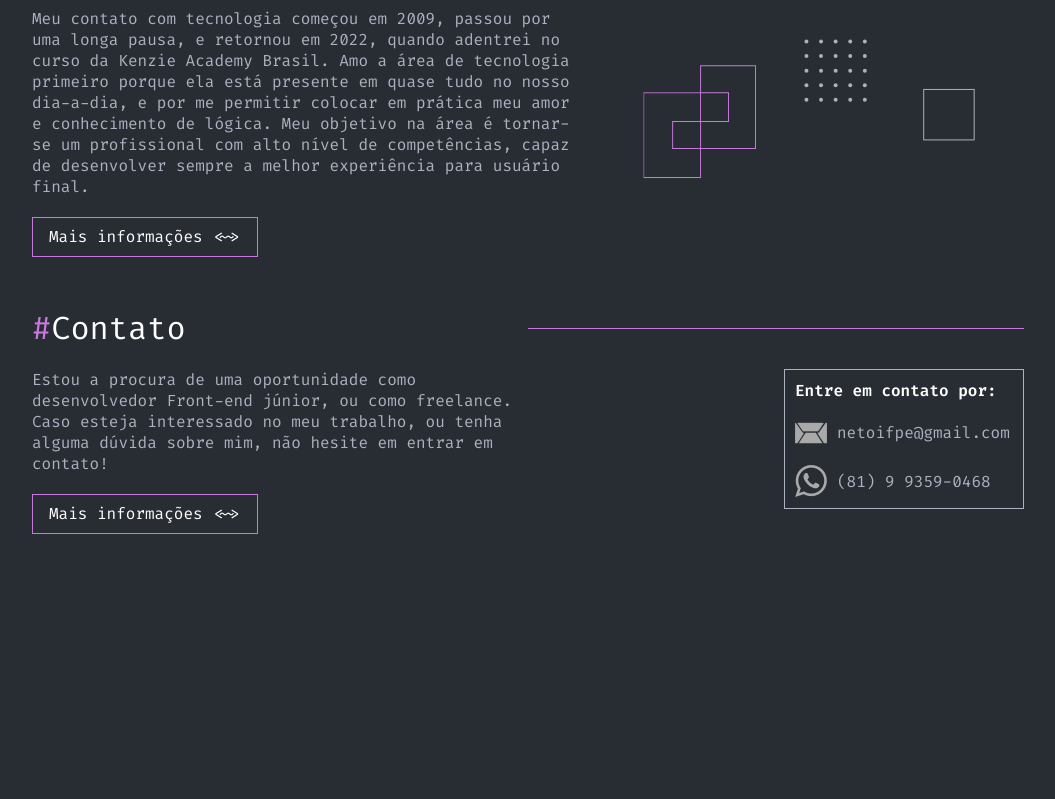
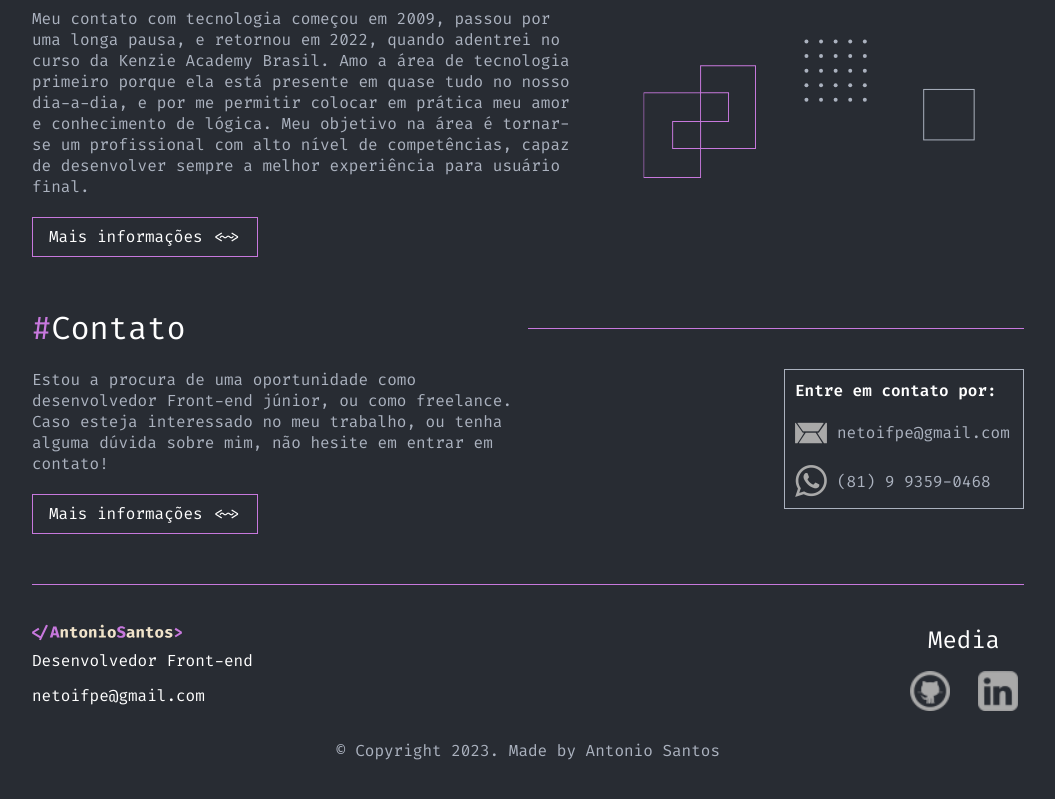
Before and after one commit to AntonioSantosBJPE/PortfolioAntonioSantos, a React (Vite) app: page / in a window 1280 px wide. Shown: the part 1779-2578 px from the top of the page, without its empty margins (112-1167 px from the left). Before the commit the page ends 2313 px from the top, so only its background shows below. Built offline with nearby package versions, Linux system fonts and the light colour scheme.

Commit message:
feat: create the footer component

```diff
--- /dev/null
+++ b/src/components/Footer/index.jsx
@@ -0,0 +1,36 @@
+import { LinkNavigation } from "../LinkNavigation";
+import { StyledFooter } from "./style";
+
+export const Footer = () => {
+  return (
+    <StyledFooter>
+      <div>
+        <div>
+          <img src="../../../public/logo.svg" alt="" />
+          <h4>Desenvolvedor Front-end</h4>
+          <h4>netoifpe@gmail.com</h4>
+        </div>
+        <div>
+          <h2>Media</h2>
+          <div>
+            <LinkNavigation
+              variant="ExternalIcon"
+              to="https://github.com/AntonioSantosBJPE"
+              target="_blank"
+            >
+              <img src="../../../public/github.png" alt="imagem github" />
+            </LinkNavigation>
+            <LinkNavigation
+              variant="ExternalIcon"
+              to="https://www.linkedin.com/in/antonio-santos-b934a479/"
+              target="_blank"
+            >
+              <img src="../../../public/linkedin.png" alt="imagem linkedin" />
+            </LinkNavigation>
+          </div>
+        </div>
+      </div>
+      <h3>© Copyright 2023. Made by Antonio Santos</h3>
+    </StyledFooter>
+  );
+};
--- /dev/null
+++ b/src/components/Footer/style.js
@@ -0,0 +1,79 @@
+import styled from "styled-components";
+
+export const StyledFooter = styled.footer`
+  width: 100%;
+  max-width: 1024px;
+  height: 225px;
+
+  margin: 0 auto;
+  border-top: 1px solid var(--color-primary);
+  padding: 30px 0;
+
+  display: flex;
+  flex-direction: column;
+  align-items: center;
+  gap: 20px;
+
+  div:nth-child(1) {
+    width: 100%;
+
+    display: flex;
+    flex-direction: column;
+
+    div:nth-child(1) {
+      width: 100%;
+
+      display: flex;
+      flex-direction: column;
+
+      img {
+        width: 150px;
+        height: 35px;
+      }
+      h4 {
+        height: 35px;
+
+        font-weight: 400;
+        font-size: 16px;
+        line-height: 21px;
+
+        color: var(--color-gray-0);
+      }
+    }
+    div:nth-child(2) {
+      width: 120px;
+
+      display: flex;
+      flex-direction: column;
+      justify-content: center;
+      gap: 15px;
+
+      h2 {
+        font-weight: 500;
+        font-size: 24px;
+        line-height: 31px;
+
+        text-align: center;
+        color: var(--color-gray-0);
+      }
+
+      div:nth-child(2) {
+        display: flex;
+        flex-direction: row;
+        justify-content: space-around;
+      }
+    }
+
+    @media (min-width: 425px) {
+      flex-direction: row;
+    }
+  }
+
+  h3 {
+    font-weight: 400;
+    font-size: 16px;
+    line-height: 21px;
+
+    color: var(--color-gray-1);
+  }
+`;
--- a/src/components/LinkNavigation/index.jsx
+++ b/src/components/LinkNavigation/index.jsx
@@ -21,6 +21,14 @@ export const LinkNavigation = ({
       return (
         <StyledLinkExternal href={to} variant={variant} target={target}>
           {name}
+        </StyledLinkExternal>
+      );
+      break;
+
+    case "ExternalIcon":
+      return (
+        <StyledLinkExternal href={to} variant={variant} target={target}>
+          {children}
         </StyledLinkExternal>
       );
       break;
--- a/src/components/LinkNavigation/style.js
+++ b/src/components/LinkNavigation/style.js
@@ -31,6 +31,19 @@ export const StyledLinkExternal = styled.a`
                 background-color: var(--color-gray-1-hover);
             }
 
+          `;
+    }
+
+    if (variant === "ExternalIcon") {
+      return `
+            border: none;
+            height: 40px;
+            width: 40px;
+            padding: 0;
+            img,i{
+              height: 100%;
+              width: 100%;
+            }
           `;
     }
   }}
--- a/src/pages/home/index.jsx
+++ b/src/pages/home/index.jsx
@@ -10,6 +10,7 @@ import { infosProjectsHomePage, infosSkills } from "../../services/dataBase.js";
 import { CardProject } from "../../components/CardProject";
 import { CardSkills } from "../../components/CardSkills";
 import { LinkNavigation } from "../../components/LinkNavigation";
+import { Footer } from "../../components/Footer";
 
 export const HomePage = () => {
   return (
@@ -158,6 +159,8 @@ export const HomePage = () => {
           </div>
         </div>
       </StyledContact>
+
+      <Footer />
     </StyledContainerHome>
   );
 };
```
Also changed, not shown: public/logo.svg (added).
